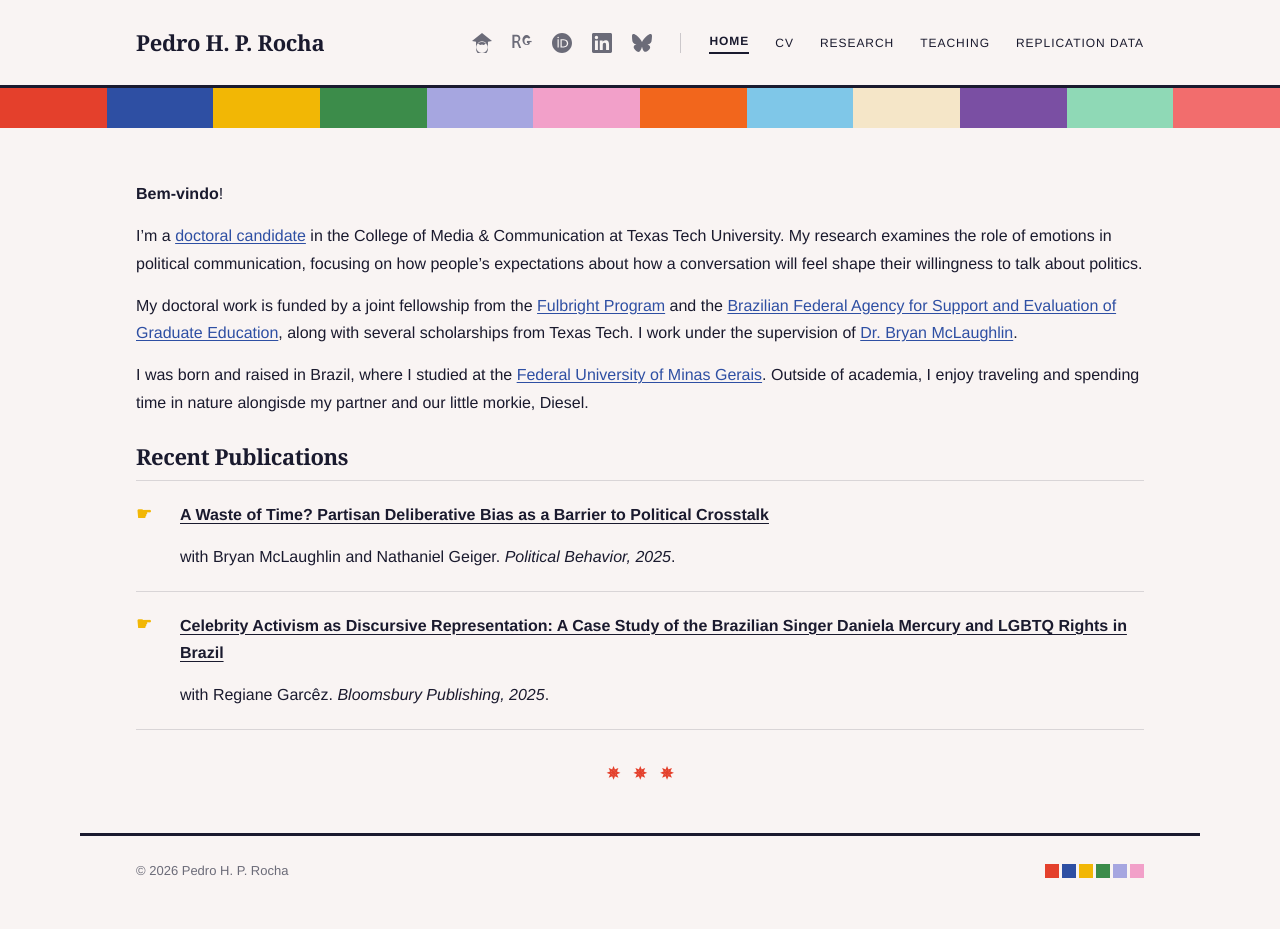
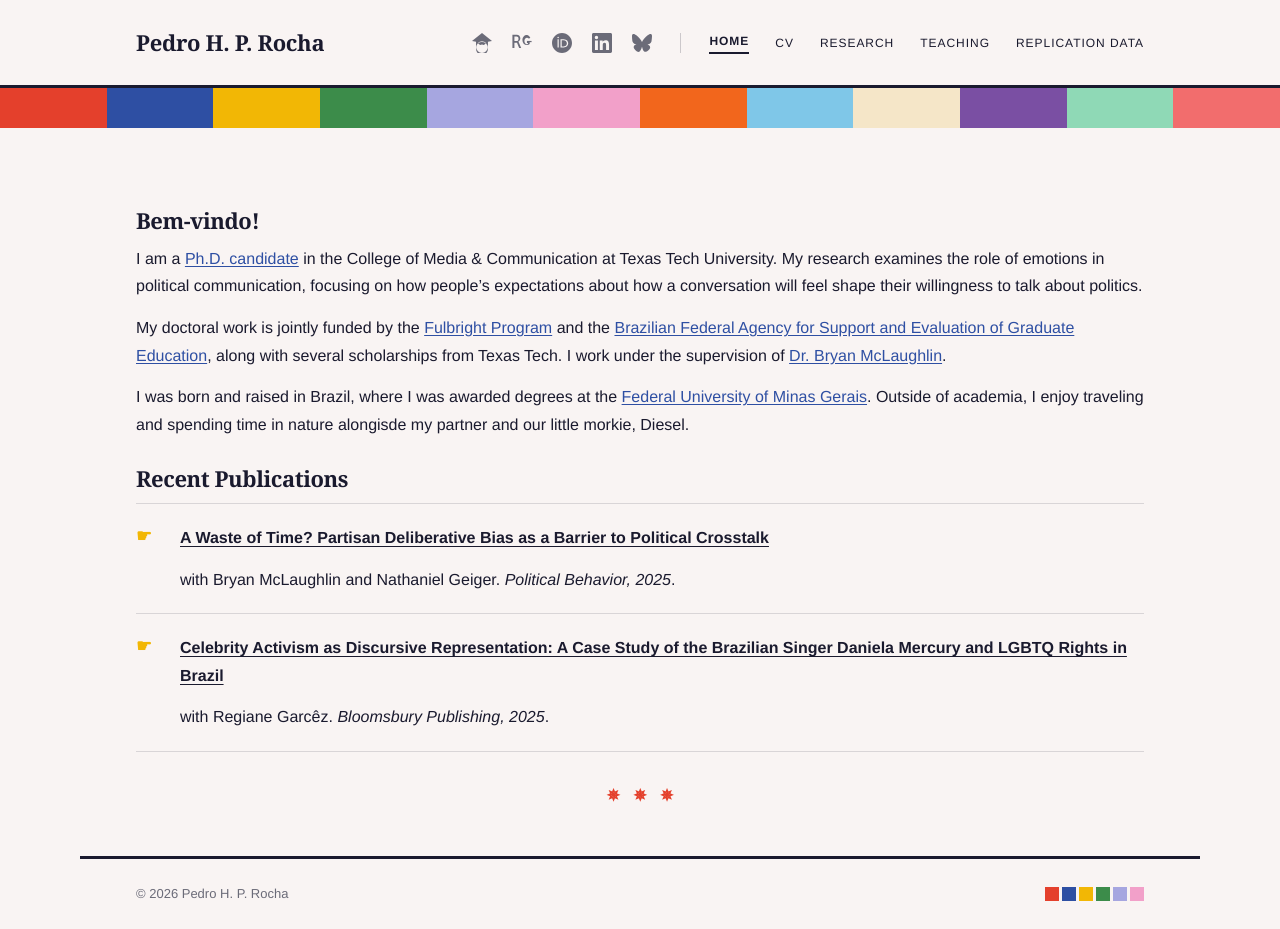
Before and after one commit to pedrohprocha/pedrohprocha.github.io, a Jekyll site: the page built from index.md, in a window 1280 px wide. Built offline with Jekyll 4.4.1, drawn with Linux system fonts in a browser that asks for light colours; some web fonts are replaced; before the commit the page ends 906 px from its top, so only the background shows below that.

```diff
--- a/index.md
+++ b/index.md
@@ -3,13 +3,13 @@
 title: Home
 description: "Pedro H. P. Rocha is a Ph.D. candidate and Fulbright fellow at Texas Tech University."
 ---
-**Bem-vindo**!
+## Bem-vindo!
 
-I'm a [doctoral candidate](https://www.depts.ttu.edu/comc/faculty/faculty/procha.php) in the College of Media & Communication at Texas Tech University. My research examines the role of emotions in political communication, focusing on how people's expectations about how a conversation will feel shape their willingness to talk about politics.
+I am a [Ph.D. candidate](https://www.depts.ttu.edu/comc/faculty/faculty/procha.php) in the College of Media & Communication at Texas Tech University. My research examines the role of emotions in political communication, focusing on how people's expectations about how a conversation will feel shape their willingness to talk about politics.
 
-My doctoral work is funded by a joint fellowship from the [Fulbright Program](https://fulbright.org.br/) and the [Brazilian Federal Agency for Support and Evaluation of Graduate Education](https://www.gov.br/capes/en), along with several scholarships from Texas Tech. I work under the supervision of [Dr. Bryan McLaughlin](https://www.depts.ttu.edu/comc/faculty/faculty/bmclaughlin.php).
+My doctoral work is jointly funded by the [Fulbright Program](https://fulbright.org.br/) and the [Brazilian Federal Agency for Support and Evaluation of Graduate Education](https://www.gov.br/capes/en), along with several scholarships from Texas Tech. I work under the supervision of [Dr. Bryan McLaughlin](https://www.depts.ttu.edu/comc/faculty/faculty/bmclaughlin.php).
 
-I was born and raised in Brazil, where I studied at the [Federal University of Minas Gerais](https://www.ufmg.br/international/about-the-ufmg/). Outside of academia, I enjoy traveling and spending time in nature alongisde my partner and our little morkie, Diesel.
+I was born and raised in Brazil, where I was awarded degrees at the [Federal University of Minas Gerais](https://www.ufmg.br/international/about-the-ufmg/). Outside of academia, I enjoy traveling and spending time in nature alongisde my partner and our little morkie, Diesel.
 
 ## Recent Publications
 
```
Also changed, not shown: 1 other file.
